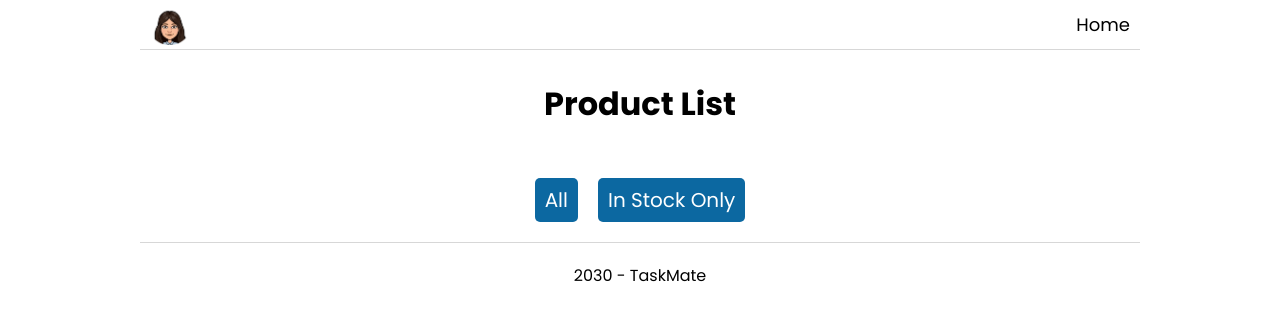
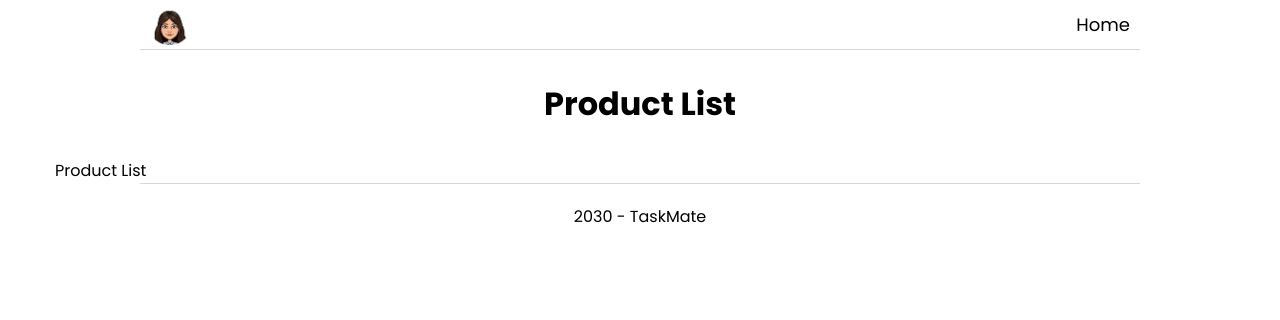
Before and after one commit to denisakita/tasks-app, a React (Create React App) app: page / in a window 1280 px wide. Shown: the top 320 px of the page. Built offline with nearby package versions, Linux system fonts and the light colour scheme.

Commit message:
change structure of app

```diff
--- /dev/null
+++ b/src/components/Contact.js
@@ -0,0 +1,6 @@
+export const Contact = () => {
+
+    return (
+        <div>Contact</div>
+    )
+}
--- a/src/components/Home.js
+++ b/src/components/Home.js
@@ -0,0 +1,6 @@
+export const Home = () => {
+
+    return (
+        <div>Home</div>
+    )
+}
--- a/src/components/ProductDetails.js
+++ b/src/components/ProductDetails.js
@@ -0,0 +1,6 @@
+export const ProductDetails = () => {
+
+    return (
+        <div>Product Details</div>
+    )
+}
--- a/src/components/ProductList.js
+++ b/src/components/ProductList.js
@@ -1,17 +1,7 @@
-import {useState} from "react"
-
 export const ProductList = () => {
-
-    const [url, setUrl] = useState("http://localhost:3000/products");
 
 
     return (
-        <section>
-            <div className="filter">
-                <button onClick={() => setUrl("http://localhost:3000/products")}>All</button>
-                <button onClick={() => setUrl("http://localhost:3000/products?in_stock=true")}>In Stock Only</button>
-            </div>
-
-        </section>
+        <div>Product List</div>
     )
 }
```
